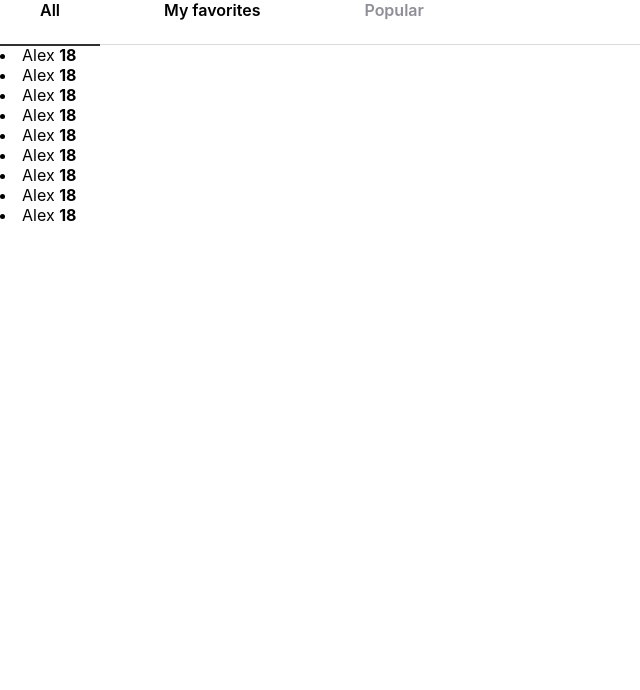
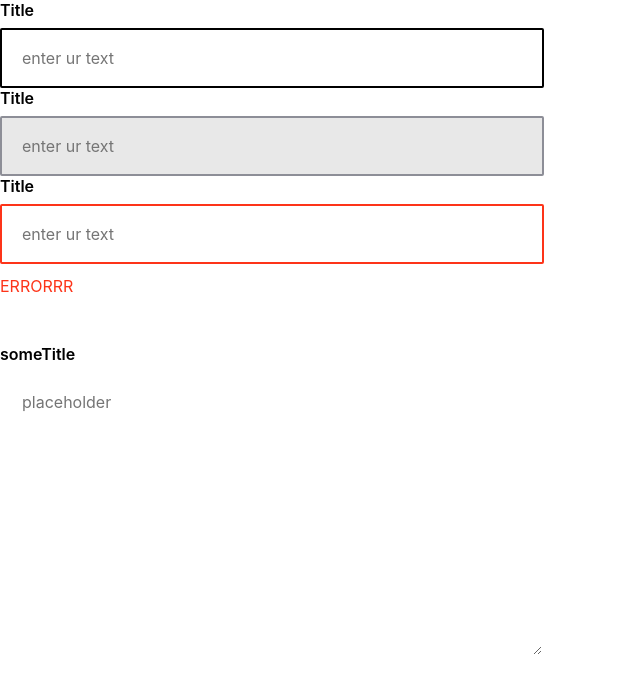
Before and after one commit to DmitryHash/react-experience, a React (Create React App) app: page / in a window 1280 px wide. Shown: the top 690 px of the page, without its empty margins (0-640 px from the left). Built offline with nearby package versions, Linux system fonts and the light colour scheme.

Commit message:
add Form, Input, Textarea

```diff
--- a/src/App.tsx
+++ b/src/App.tsx
@@ -1,34 +1,11 @@
 import './App.scss';
-import { Example } from './components/Example/Example';
-import { Button } from './components/Button/Button';
-import { Hamburger } from './components/Hamburger/Hamburger';
-import { Tabs } from './components/Tabs/Tabs';
-import { Title } from './components/Title/Title';
+import { Form } from './components/Form/Form';
 
 export const App = () => {
 
   return (
     <div>
-      {/* <div className='button'>
-      <Button content={'Privet'} isDisabled={false} type={'primary'} />
-      <Button content={'Privet'} isDisabled type={'secondary'} />
-      <Button content={'Privet'} isDisabled={false} type={'secondary2'} />
-      </div>
-      <Title content={'Privet'} type={'H1'} />
-      <Title content={'Privet'} type={'H2'} />
-      <Title content={'Privet'} type={'H3'} />
-      <Title content={'Privet'} type={'subline'} />
-      <Title content={'Privet'} type={'textSecondary'} />
-      <Title content={'Privet'} type={'textPrimary'} />
-      <Hamburger />
-      <br/>
-      <br/>
-      <br/>
-      <br/>
-      <br/>
-      <Tabs /> */}
-      <Tabs />
-      <Example />
+      <Form />
     </div>
   );
 }
--- /dev/null
+++ b/src/components/Form/Form.tsx
@@ -0,0 +1,58 @@
+import { FC, useState } from 'react';
+import { Input } from '../Input/Input';
+import './Form.scss';
+import { Textarea } from '../Textarea/Textarea';
+
+
+
+export const Form: FC = () => {
+    const [name, setName] = useState('');
+    const [lastName, setLastName] = useState('');
+    const [text, setText] = useState('');
+    const [age, setAge] = useState('');
+
+
+    const handleChangeName = (newName: string) => {
+        setName(newName);
+    }
+    const handleChangeLastName = (newLastName: string) => {
+        setLastName(newLastName);
+    }
+    const handleChangeAge = (newAge: string) => {
+        setAge(newAge);
+    }
+    const handleChangeText = (newName: string) => {
+        setText(newName);
+    }
+
+    return (
+        <form>
+            <Input
+                title='Title'
+                placeholder='enter ur text'
+                value={name}
+                handleChange={handleChangeName}
+            />
+            <Input
+                title='Title'
+                placeholder='enter ur text'
+                value={age}
+                isDisabled
+                handleChange={handleChangeAge}
+            />
+            <Input
+                title='Title'
+                placeholder='enter ur text'
+                value={lastName}
+                errorMessage='ERRORRR'
+                handleChange={handleChangeLastName}
+            />
+            <br/>
+            <br/>
+            <br/>
+            <br/>
+
+            <Textarea title='someTitle' value={text} placeholder='placeholder' handleChange={handleChangeText}/>
+        </form>
+    )
+};
--- /dev/null
+++ b/src/components/Input/Input.scss
@@ -0,0 +1,46 @@
+.input-wrapper {
+    position: relative;
+
+    .label {
+        display: block;
+        font-weight: 600;
+        font-size: 16px;
+        line-height: 20px;
+        margin-bottom: 8px;
+    }
+
+    .input {
+        width: 100%;
+        max-width: 500px;
+        border-radius: 2px;
+        height: 56px;
+        padding: 0 20px;
+        outline: none;
+        font-size: 16px;
+        font-weight: 400;
+        border: 2px solid ;
+
+        &:focus {
+            border-color: #dadada;
+        }
+
+        &:disabled {
+            cursor: not-allowed;
+            color: #8d8e97;
+            background-color: #e8e8e8;
+        }
+
+        &.error {
+            border-color: #fd3419;
+        }
+    }
+
+    .errorMessage {
+        position: absolute;
+        bottom: -32px;
+        font-size: 16px;
+        line-height: 20px;
+        font-weight: 400;
+        color: #fd3419;
+    }
+}
--- /dev/null
+++ b/src/components/Input/Input.tsx
@@ -0,0 +1,28 @@
+import { FC } from 'react';
+import './Input.scss';
+
+interface IInput {
+    value: string;
+    handleChange: (newValue: string) => void;
+    title: string;
+    placeholder?: string;
+    isDisabled?: boolean;
+    errorMessage?: string;
+}
+
+export const Input: FC<IInput> = ({handleChange, title, value, errorMessage, isDisabled = false, placeholder}) => {
+    return (
+        <div className='input-wrapper'>
+            <label className='label' htmlFor="input-text">{title}</label>
+            <input
+               type="text"
+               placeholder={placeholder}
+               disabled={isDisabled}
+               id='input-text'
+               value={value}
+               onChange={(e) => handleChange(e.target.value)}
+               className={`input ${errorMessage && 'error'}`} />
+               {errorMessage && <div className='errorMessage'>{errorMessage}</div>}
+        </div>
+    )
+};
--- /dev/null
+++ b/src/components/Textarea/Textarea.scss
@@ -0,0 +1,25 @@
+.label {
+    display: block;
+    margin-bottom: 8px;
+    font-size: 16px;
+    line-height: 20px;
+    font-weight: 600;
+}
+
+.textarea {
+    width: 100%;
+    max-width: 500px;
+    padding: 18px 20px;
+    height: 245px;
+    border-radius: 2px;
+    border: 2px solid #fff;
+    outline: none;
+    font-size: 16px;
+    font-weight: 400;
+    resize: vertical;
+
+    &:focus {
+        border-color: #dadada;
+
+    }
+}
--- /dev/null
+++ b/src/components/Textarea/Textarea.tsx
@@ -0,0 +1,23 @@
+import { FC } from 'react';
+import './Textarea.scss';
+
+interface ITextarea {
+    value: string;
+    handleChange: (newValue: string) => void;
+    title: string;
+    placeholder?: string;
+}
+
+export const Textarea: FC<ITextarea> = ({value, handleChange, title, placeholder}) => {
+    return (
+        <div className='textarea-wrapper'>
+            <label className='label' htmlFor="textarea-text">{title}</label>
+            <textarea
+               className="textarea"
+               placeholder={placeholder}
+               id='textarea-text'
+               value={value}
+               onChange={(e) => handleChange(e.target.value)} />
+        </div>
+    )
+};
```
Also changed, not shown: src/components/Form/Form.scss (added).
